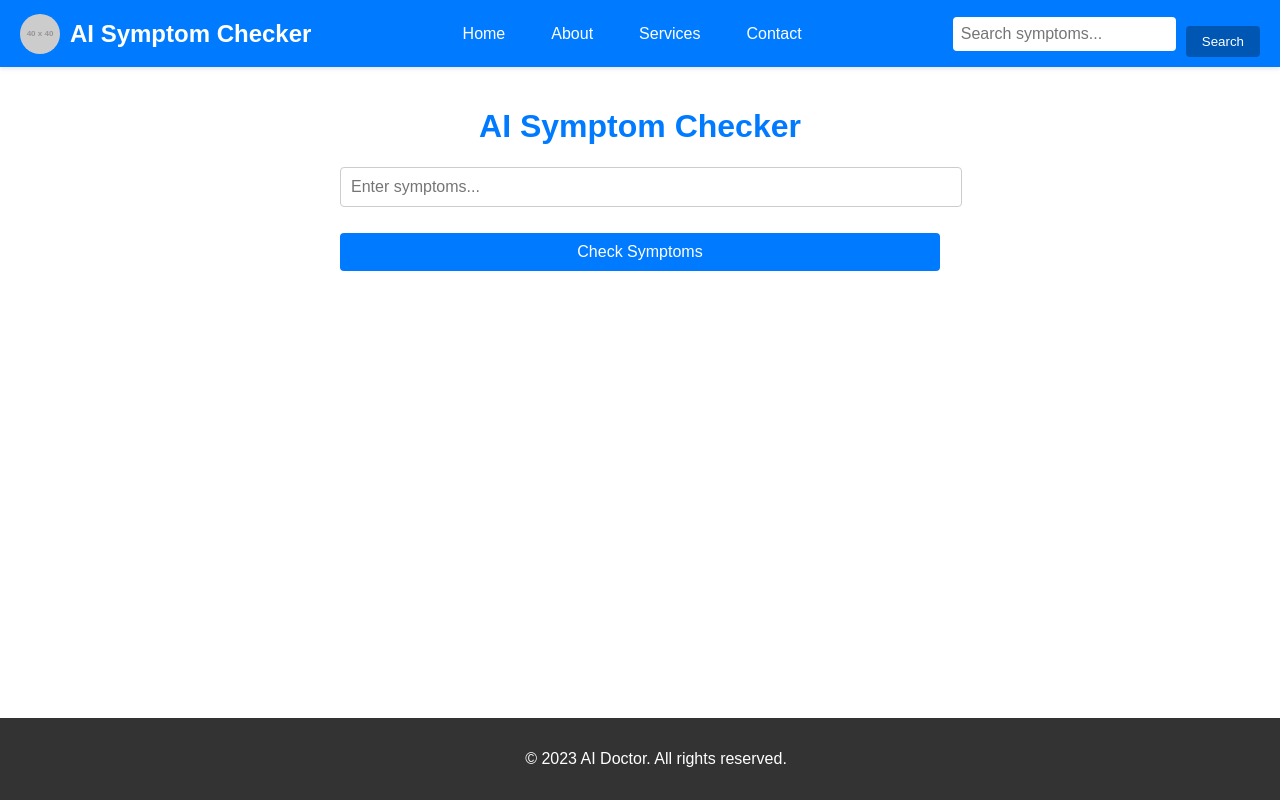
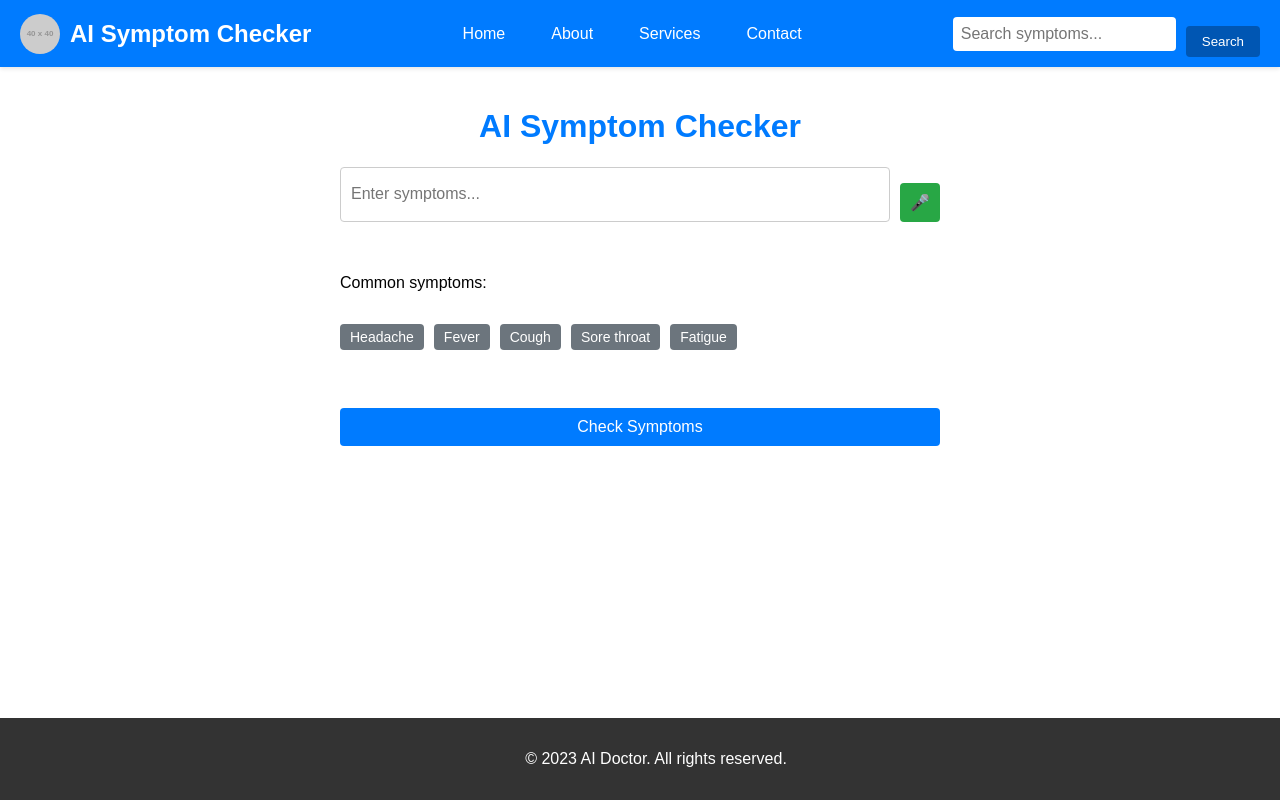
Before and after one commit to Tahiryar/AI_Docter_App, a React (Create React App) app: page /symptom-checker in a window 1280 px wide. Built offline with nearby package versions, Linux system fonts and the light colour scheme.

Commit message:
Added history,voice,loading function in sympton page

```diff
--- a/src/assets/components/Home.js
+++ b/src/assets/components/Home.js
@@ -1,4 +1,5 @@
 import React from 'react';
+import { useNavigate } from 'react-router-dom';
 
 const Home = () => {
   // Inline styles
@@ -35,6 +36,16 @@ const Home = () => {
       color: 'transparent',
       animation: 'shine 3s linear infinite', // Shine animation
     },
+    button: {
+      marginTop: '1rem',
+      padding: '0.5rem 1rem',
+      backgroundColor: '#007bff',
+      color: 'white',
+      border: 'none',
+      borderRadius: '5px',
+      cursor: 'pointer',
+      fontSize: '1rem',
+    },
   };
 
   // Inline CSS animations
@@ -53,6 +64,9 @@ const Home = () => {
     }
   `;
 
+  // useNavigate hook for redirection
+  const navigate = useNavigate();
+
   return (
     <div style={styles.container}>
       {/* Add inline styles for animations */}
@@ -60,6 +74,11 @@ const Home = () => {
       <div style={styles.content}>
         <h1 style={{ ...styles.typingEffect, ...styles.shineEffect }}>Welcome to AI Doctor</h1>
         <p style={{ ...styles.typingEffect, ...styles.shineEffect }}>Get quick guidance for your health concerns.</p>
+
+        {/* "Get Started" button */}
+        <button style={styles.button} onClick={() => navigate('/symptom-checker')}>
+          Get Started
+        </button>
       </div>
     </div>
   );
--- a/src/assets/components/SymptomChecker.js
+++ b/src/assets/components/SymptomChecker.js
@@ -1,11 +1,40 @@
-import { useState } from "react";
+import React, { useState, useEffect } from "react";
 
 function SymptomChecker() {
   const [symptoms, setSymptoms] = useState("");
   const [diagnosis, setDiagnosis] = useState("");
   const [isLoading, setIsLoading] = useState(false);
   const [error, setError] = useState("");
+  const [isListening, setIsListening] = useState(false);
+  const [history, setHistory] = useState([]);
 
+  // Fetch diagnosis history from localStorage on component mount
+  useEffect(() => {
+    const savedHistory = localStorage.getItem("diagnosisHistory");
+    if (savedHistory) {
+      setHistory(JSON.parse(savedHistory));
+    }
+  }, []);
+
+  // Save diagnosis history to localStorage whenever it changes
+  useEffect(() => {
+    localStorage.setItem("diagnosisHistory", JSON.stringify(history));
+  }, [history]);
+
+  // Handle voice input
+  const handleVoiceInput = () => {
+    const recognition = new window.webkitSpeechRecognition();
+    recognition.lang = "en-US";
+    recognition.onresult = (event) => {
+      const transcript = event.results[0][0].transcript;
+      setSymptoms(transcript);
+      setIsListening(false);
+    };
+    recognition.start();
+    setIsListening(true);
+  };
+
+  // Handle form submission
   const handleSubmit = async (e) => {
     e.preventDefault();
     if (!symptoms.trim()) {
@@ -29,6 +58,7 @@ function SymptomChecker() {
 
       const data = await response.json();
       setDiagnosis(data.diagnosis);
+      setHistory((prev) => [...prev, { symptoms, diagnosis: data.diagnosis }]);
     } catch (err) {
       setError(err.message || "An error occurred. Please try again.");
     } finally {
@@ -36,22 +66,72 @@ function SymptomChecker() {
     }
   };
 
+  // Common symptoms
+  const commonSymptoms = ["Headache", "Fever", "Cough", "Sore throat", "Fatigue"];
+
   return (
     <div style={{ maxWidth: "600px", margin: "0 auto", padding: "20px" }}>
       <h1 style={{ textAlign: "center", color: "#007bff" }}>AI Symptom Checker</h1>
+
+      {/* Symptoms input form */}
       <form onSubmit={handleSubmit} style={{ display: "flex", flexDirection: "column", gap: "10px" }}>
+        <div style={{ display: "flex", gap: "10px" }}>
           <input
             type="text"
             placeholder="Enter symptoms..."
             value={symptoms}
             onChange={(e) => setSymptoms(e.target.value)}
             style={{
+              flex: 1,
               padding: "10px",
               borderRadius: "4px",
               border: "1px solid #ccc",
               fontSize: "16px",
             }}
           />
+          <button
+            type="button"
+            onClick={handleVoiceInput}
+            style={{
+              padding: "10px",
+              borderRadius: "4px",
+              border: "none",
+              background: "#28a745",
+              color: "white",
+              fontSize: "16px",
+              cursor: "pointer",
+            }}
+          >
+            {isListening ? "Listening..." : "🎤"}
+          </button>
+        </div>
+
+        {/* Suggested symptoms */}
+        <div style={{ marginTop: "10px" }}>
+          <p>Common symptoms:</p>
+          <div style={{ display: "flex", gap: "10px", flexWrap: "wrap" }}>
+            {commonSymptoms.map((symptom, index) => (
+              <button
+                key={index}
+                type="button"
+                onClick={() => setSymptoms(symptom)}
+                style={{
+                  padding: "5px 10px",
+                  borderRadius: "4px",
+                  border: "none",
+                  background: "#6c757d",
+                  color: "white",
+                  fontSize: "14px",
+                  cursor: "pointer",
+                }}
+              >
+                {symptom}
+              </button>
+            ))}
+          </div>
+        </div>
+
+        {/* Submit button */}
         <button
           type="submit"
           disabled={isLoading}
@@ -65,16 +145,48 @@ function SymptomChecker() {
             cursor: "pointer",
           }}
         >
-          {isLoading ? "Checking..." : "Check Symptoms"}
+          {isLoading ? (
+            <div style={{ display: "flex", alignItems: "center", justifyContent: "center" }}>
+              <div
+                style={{
+                  width: "20px",
+                  height: "20px",
+                  border: "2px solid #fff",
+                  borderTop: "2px solid transparent",
+                  borderRadius: "50%",
+                  animation: "spin 1s linear infinite",
+                }}
+              ></div>
+            </div>
+          ) : (
+            "Check Symptoms"
+          )}
         </button>
       </form>
 
+      {/* Error message */}
       {error && <p style={{ color: "red", textAlign: "center" }}>{error}</p>}
 
+      {/* Diagnosis result */}
       {diagnosis && (
         <div style={{ marginTop: "20px", padding: "15px", background: "#f9f9f9", borderRadius: "4px" }}>
           <h3 style={{ color: "#333" }}>Diagnosis:</h3>
           <p style={{ color: "#555" }}>{diagnosis}</p>
+        </div>
+      )}
+
+      {/* Diagnosis history */}
+      {history.length > 0 && (
+        <div style={{ marginTop: "20px" }}>
+          <h3>Diagnosis History:</h3>
+          <ul>
+            {history.map((entry, index) => (
+              <li key={index} style={{ marginBottom: "10px" }}>
+                <strong>Symptoms:</strong> {entry.symptoms} <br />
+                <strong>Diagnosis:</strong> {entry.diagnosis}
+              </li>
+            ))}
+          </ul>
         </div>
       )}
     </div>
```
Also changed, not shown: 1 other file (tests, documents, lock files or other folders). Lines whose indentation alone changed are shown as unchanged.
